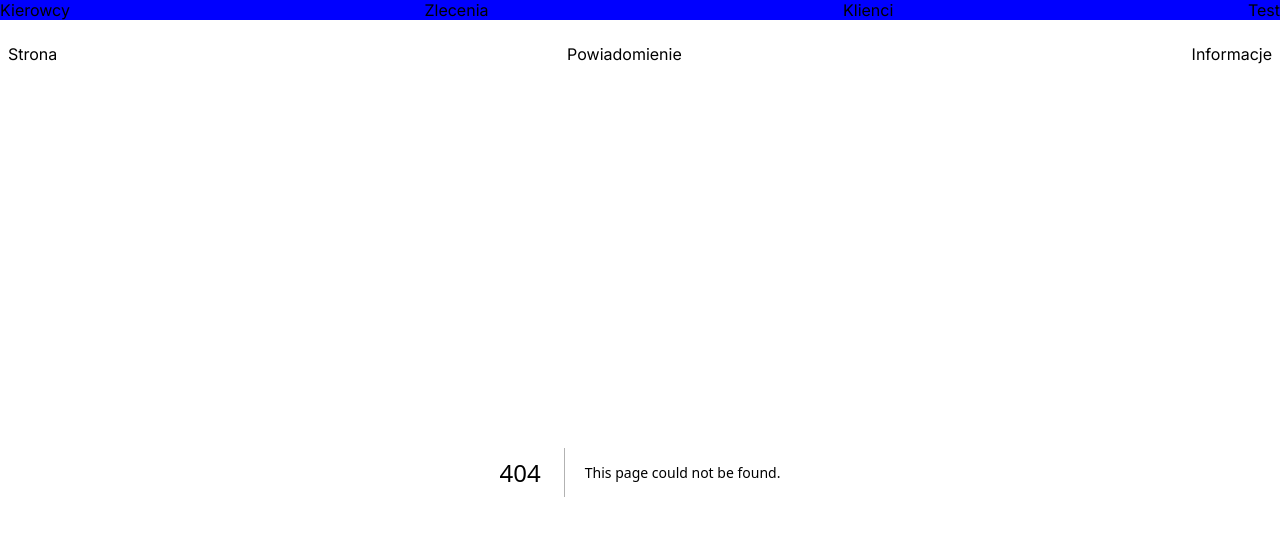
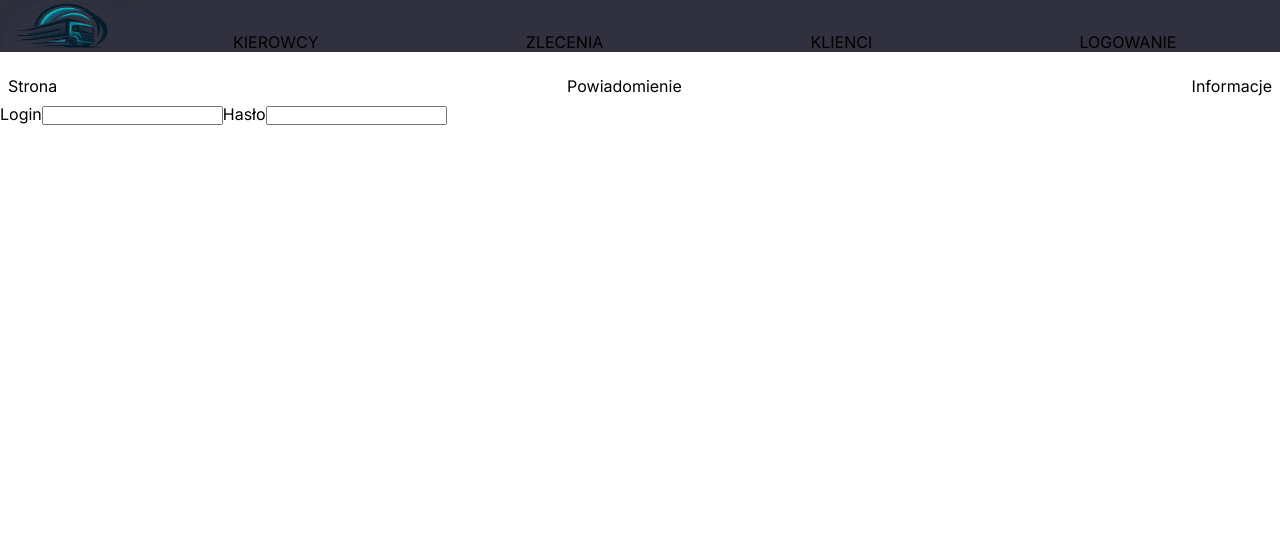
Before and after one commit to erpkis/shipping_app, a Next.js app in the folder frontend/: page /session in a window 1280 px wide. Before the commit this address had no page. Shown: the top 536 px of the page. Built offline with nearby package versions, Linux system fonts and the light colour scheme.

Commit message:
add logo, update css, add driver & session routes

```diff
--- /dev/null
+++ b/frontend/src/app/session/page.tsx
@@ -0,0 +1,22 @@
+export default function Session() {
+
+  return (
+    <main>
+      <div>
+        <form >
+            <label htmlFor="login">Login</label>
+            <input id="login" type="text" />
+
+            <label htmlFor="pass">Hasło</label>
+            <input id="pass" type="password" />
+        </form>
+
+
+      </div>
+
+      <div>
+
+      </div>
+    </main>
+  );
+}
--- a/frontend/src/app/ui/navbar.module.css
+++ b/frontend/src/app/ui/navbar.module.css
@@ -1,10 +1,21 @@
 .main_nav{
     width:100%;
+    display:flex;
+    flex-flow:row;
+    background-color: rgb(48, 48, 63);
+    align-items:baseline;
+    text-transform:uppercase;
 }
 .main_nav ul{
     list-style: none;
     display:flex;
     flex-flow:row;
-    justify-content:space-between;
-    background-color: blue;
+    justify-content:space-around;
+    width:100%;
 }
+.logo_container{
+    width:9rem;
+    height:3rem;
+    position:relative;
+    border:none;
+}
--- a/frontend/src/components/Navbar.tsx
+++ b/frontend/src/components/Navbar.tsx
@@ -1,12 +1,17 @@
+import Link from 'next/link'
 import styles from '../app/ui/navbar.module.css'
+import Image from 'next/image'
 const Navbar = () => {
     return (
         <nav className={styles.main_nav}>
+            <div className={styles.logo_container}>
+                <Link href={"/"}><Image src={'/images/logo.png'} alt={'test'} fill/></Link>
+            </div>
             <ul>
-                <li>Kierowcy</li>
+                <li><Link href={"/drivers"}>Kierowcy</Link></li>
                 <li>Zlecenia</li>
                 <li>Klienci</li>
-                <li>Test</li>
+                <li><Link href={'/session'}>Logowanie</Link></li>
             </ul>
         </nav>
     )
```
Also changed, not shown: frontend/src/app/drivers/page.tsx (added, +37 -0 lines), frontend/src/app/page.tsx (+1 -21 lines), frontend/public/images/logo.png (added).
